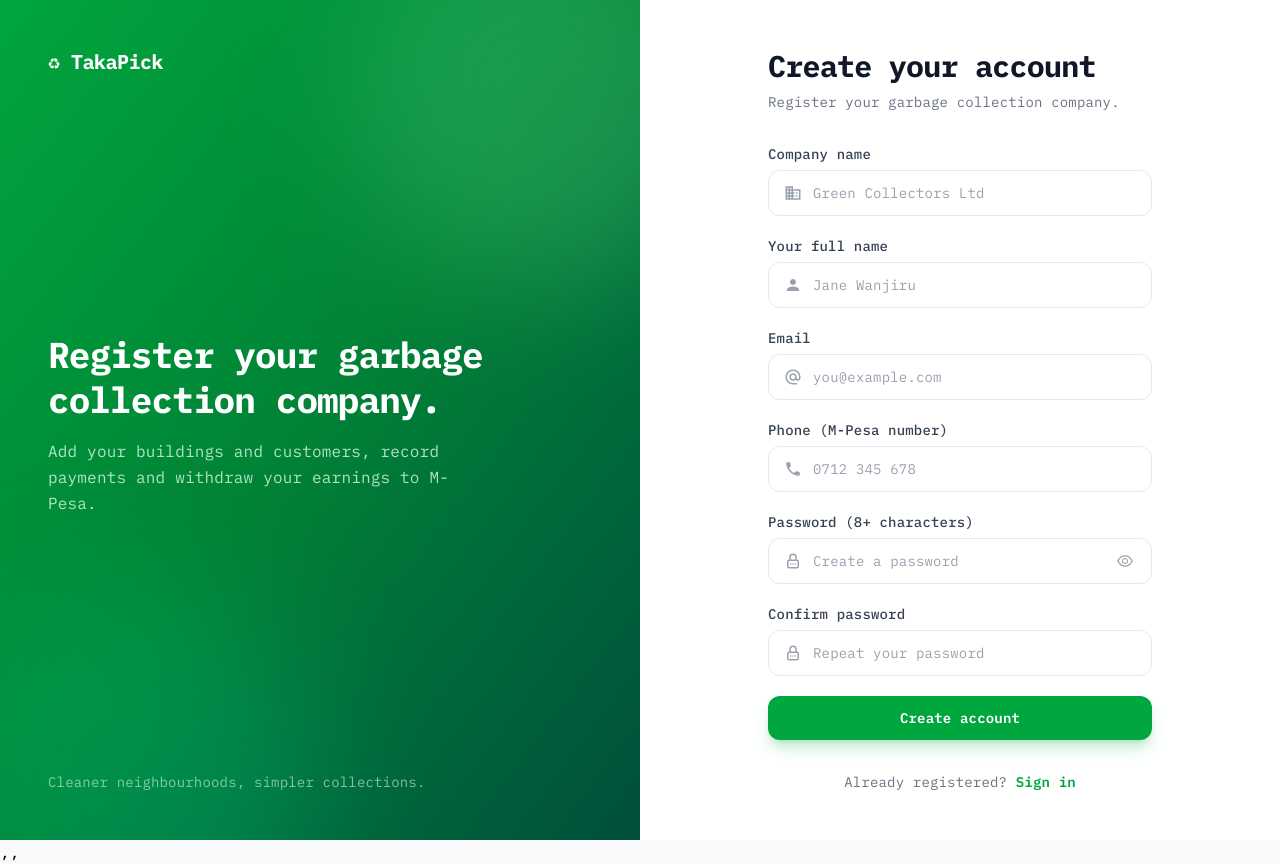
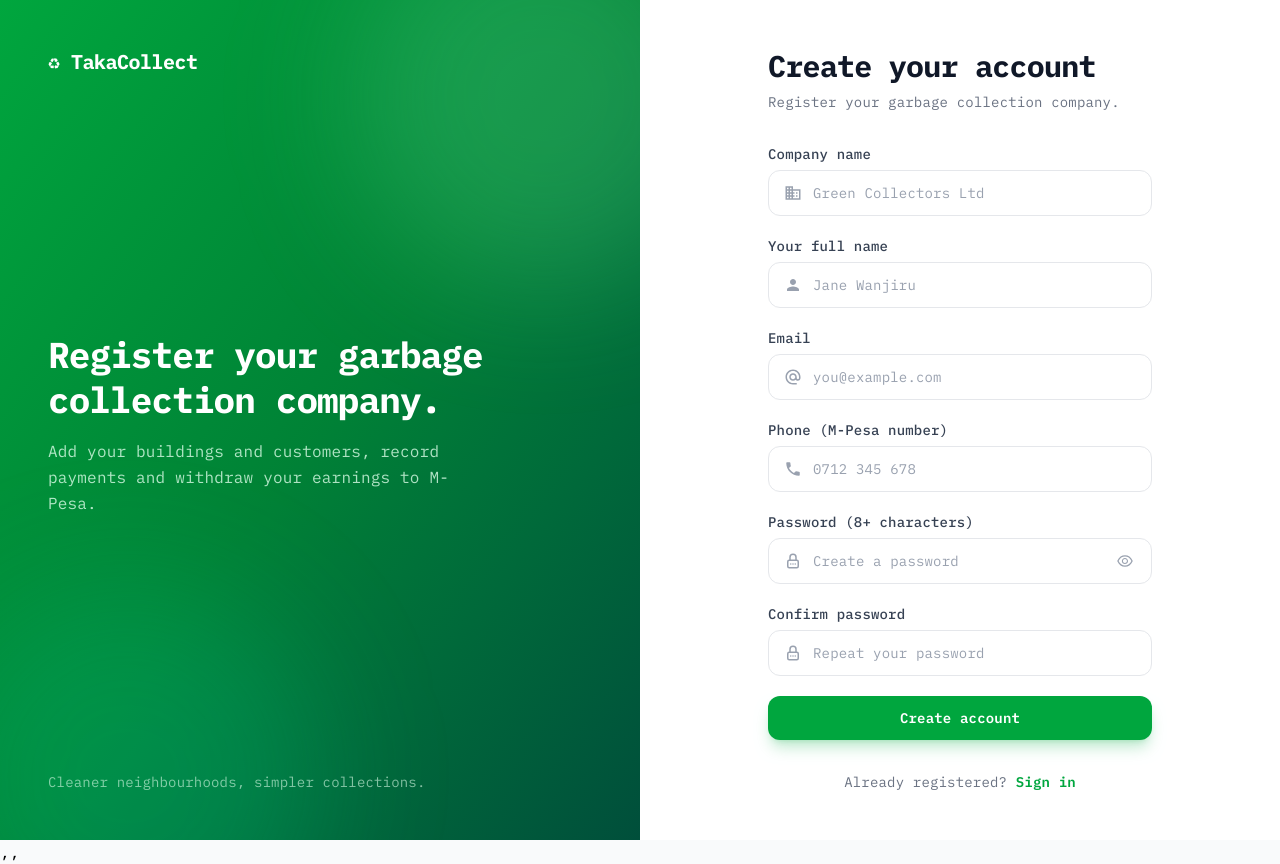
Before and after one commit to malcomowilla/owitech_smart_waste, a React (Vite) app: page / in a window 1280 px wide. Built offline with nearby package versions, Linux system fonts and the light colour scheme; no server answers.

Commit message:
Smart Waste Taka Collection

```diff
--- a/src/App.jsx
+++ b/src/App.jsx
@@ -27,7 +27,7 @@ function App() {
       <Route path="/collector-dashboard" element={<DashboardTab />} />
       <Route path="*" element={<NotFound />} />
       <Route path="/" element={<SignupPage />} />
-      <Route path="/login" element={<LoginPage />} />
+      <Route path="/signin" element={<LoginPage />} />
 
 
     </Routes>
--- a/src/components/DashboardTab.jsx
+++ b/src/components/DashboardTab.jsx
@@ -249,7 +249,7 @@ export default function DashboardTab() {
 
   return (
     <div className="mx-auto max-w-md px-4 pb-10 pt-6 tracking-wider">
-      <h1 className="text-2xl font-bold text-gray-900 dark:text-white">♻ TakaPick</h1>
+      <h1 className="text-2xl font-bold text-gray-900 dark:text-white">♻ TakaCollect</h1>
       <p className="mb-4 text-sm text-gray-600 dark:text-gray-400">Operator dashboard · waste collection business</p>
 
       <div className="mb-4 grid grid-cols-4 rounded-xl bg-gray-200 p-1 dark:bg-gray-700">
--- a/src/pages/auth/SignupPage.jsx
+++ b/src/pages/auth/SignupPage.jsx
@@ -97,7 +97,7 @@ export default function SignupPage({ onSwitchToLogin }) {
             className="absolute -bottom-32 -left-16 h-96 w-96 rounded-full bg-emerald-400/20 blur-3xl"
           />
 
-          <p className="relative text-xl font-bold tracking-tight">♻ TakaPick</p>
+          <p className="relative text-xl font-bold tracking-tight">♻ TakaCollect</p>
 
           <div className="relative max-w-md">
             <h2 className="text-4xl font-bold leading-tight tracking-tight">
```
Also changed, not shown: 1 other file (tests, documents, lock files or other folders).
